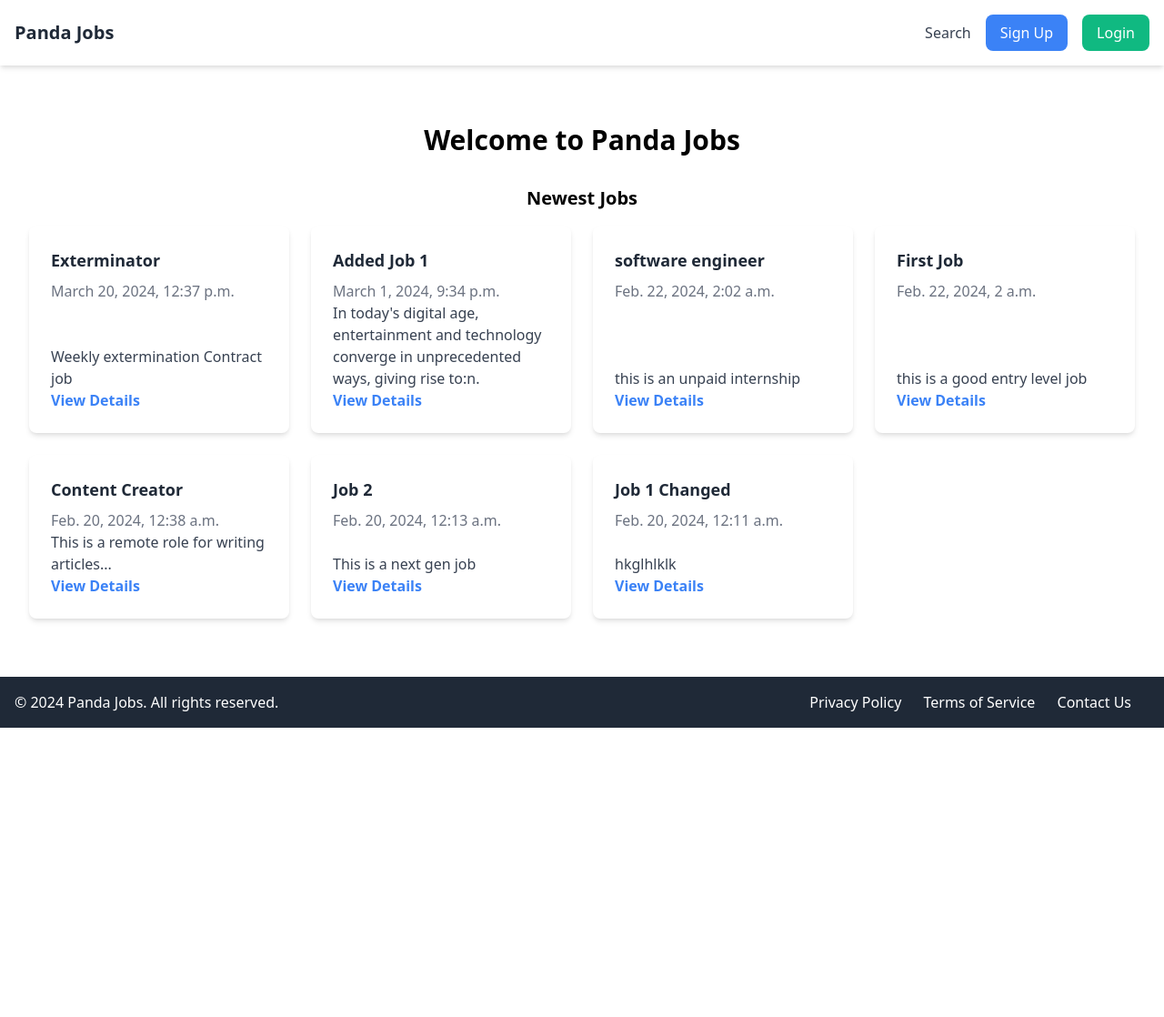
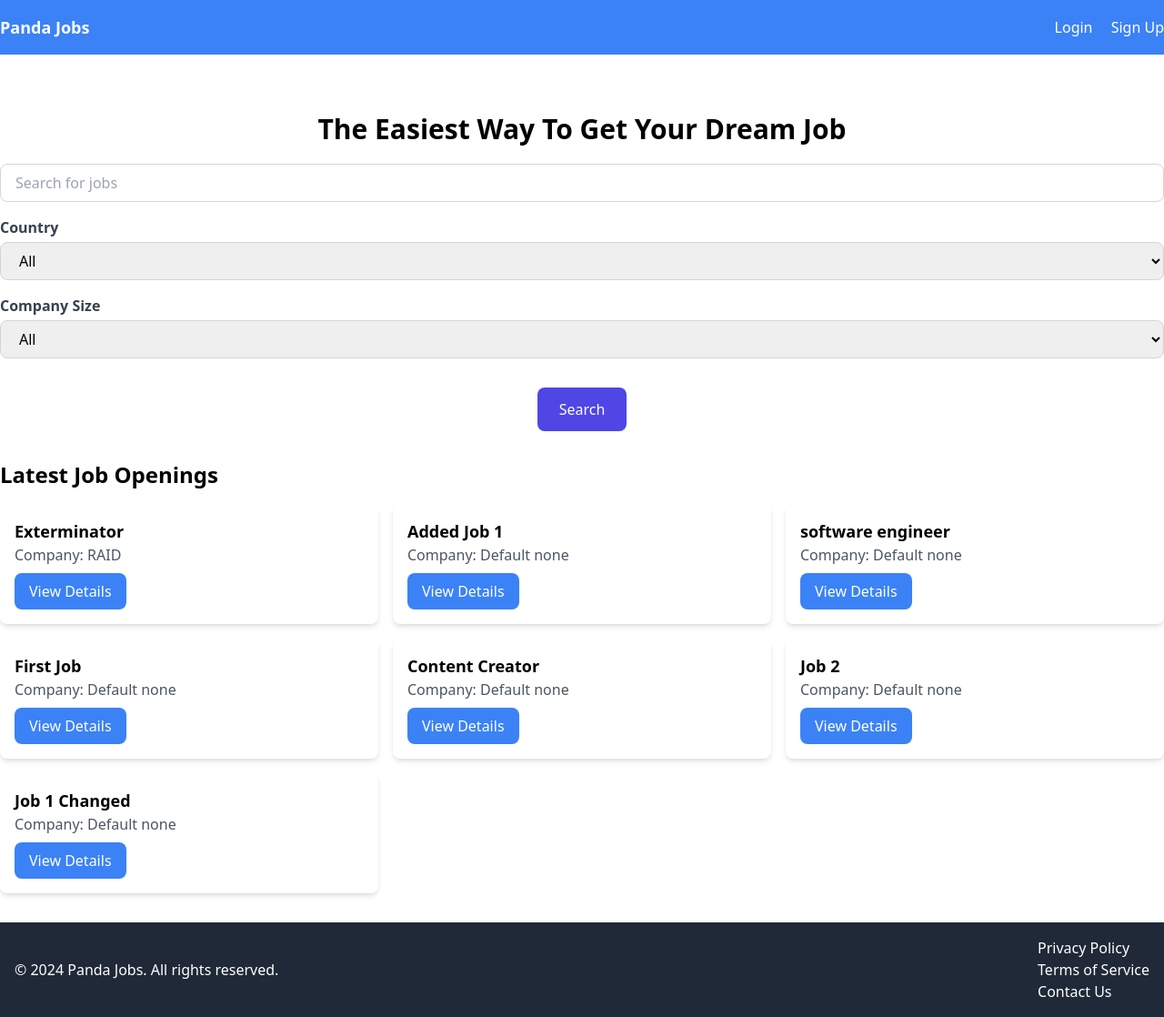
Before and after one commit to SeyiAyo/PandaJobs, a Django app: page / in a window 1280 px wide. Shown: the whole page at 91% size. Before the commit the page ends 800 px from the top, so only its background shows below. Run offline with Django 5.2, Linux system fonts and the light colour scheme; data comes from the database, SQL or seed files in the repository; both versions use the stored data as it was after the commit.

Commit message:
included search in the frontpage

```diff
--- a/apps/core/templates/base.html
+++ b/apps/core/templates/base.html
@@ -5,130 +5,32 @@
     <meta charset="UTF-8">
     <meta name="viewport" content="width=device-width, initial-scale=1.0">
     <title>{% block title %}{% endblock %} | Panda Jobs</title>
-    <link rel="stylesheet" href="https://cdn.jsdelivr.net/npm/tailwindcss@2.2.19/dist/tailwind.min.css">
-    <script src="https://unpkg.com/vue@3/dist/vue.global.js"></script>
-    <style>
-        html, body {
-            height: 100%;
-            margin: 0;
-            padding: 0;
-        }
-
-        #root {
-            min-height: 100%;
-            display: flex;
-            flex-direction: column;
-        }
-
-        main {
-            flex: 1;
-        }
-
-        .drawer {
-            width: auto;
-            transition: transform 0.3s ease;
-            transform: translateX(-100%);
-            position: fixed;
-            top: 0;
-            left: 0;
-            background-color: white;
-            z-index: 999;
-            overflow-y: auto;
-        }
-
-        .drawer.open {
-            transform: translateX(0);
-        }
-
-        .drawer-content {
-            padding: 20px;
-        }
-
-        .drawer-overlay {
-            position: fixed;
-            top: 0;
-            left: 0;
-            width: 100%;
-            height: 100%;
-            background-color: rgba(0, 0, 0, 0.5);
-            z-index: 998;
-            display: none;
-        }
-
-        .drawer.open + .drawer-overlay {
-            display: block;
-        }
-
-        .footer-links li {
-            display: inline-block;
-            margin-right: 20px;
-        }
-
-        @media (max-width: 768px) {
-            .footer-links {
-                flex-direction: column;
-                align-items: flex-start;
-            }
-        }
-    </style>
+    <link href="https://cdn.jsdelivr.net/npm/tailwindcss@2.2.19/dist/tailwind.min.css" rel="stylesheet">
 </head>
 
 <body>
-    <div id="root">
-        <nav class="bg-white shadow-md">
-            <div class="container mx-auto px-4">
-                <div class="flex justify-between items-center py-4">
-                    <a class="text-xl font-bold text-gray-800" href="/">Panda Jobs</a>
-                    <button id="menu-toggle" class="text-gray-600 focus:outline-none md:hidden">
-                        <svg class="h-6 w-6" fill="none" viewBox="0 0 24 24" stroke="currentColor">
-                            <path stroke-linecap="round" stroke-linejoin="round" stroke-width="2" d="M4 6h16M4 12h16m-7 6h7"></path>
-                        </svg>
-                    </button>
-                    <div class="hidden md:flex items-center space-x-4">
-                            <a href="{% url 'search' %}" class="text-gray-700 hover:text-gray-900 transition duration-300">Search</a>
-                        {% if request.user.is_authenticated %}
-                            <a href="{% url 'dashboard' %}" class="text-gray-700 hover:text-gray-900 transition duration-300">Dashboard</a>
-                            <a href="{% url 'notifications' %}" class="text-gray-700 hover:text-gray-900 transition duration-300">Notifications ({{notifications.count}})</a>
+    <nav class="bg-blue-500 py-4">
+        <div class="container mx-auto flex justify-between items-center">
+            <a href="/" class="text-white text-lg font-semibold">Panda Jobs</a>
+            <div>
+                {% if user.is_authenticated %}
+                <a href="{% url 'dashboard' %}" class="text-white mr-4">Dashboard</a>
                 <form action="{% url 'logout' %}" method="POST">
                     {% csrf_token %}
-                                <button class="py-2 px-4 bg-red-500 text-white rounded-lg hover:bg-red-600 transition duration-300" type="submit">Log Out</button>
+                    <button type="submit" class="text-white">Logout</button>
                 </form>
                 {% else %}
-                            <a href="/signup" class="py-2 px-4 bg-blue-500 text-white rounded-lg hover:bg-blue-600 transition duration-300">Sign Up</a>
-                            <a href="/login" class="py-2 px-4 bg-green-500 text-white rounded-lg hover:bg-green-600 transition duration-300">Login</a>
+                <a href="{% url 'login' %}" class="text-white mr-4">Login</a>
+                <a href="{% url 'signup' %}" class="text-white">Sign Up</a>
                 {% endif %}
-                    </div>
             </div>
         </div>
     </nav>
 
-        <div class="drawer bg-white shadow-md md:hidden">
-            <div class="drawer-content">
-                <div class="py-4">
-                        <a href="{% url 'search' %}" class="text-gray-700 hover:text-gray-900 transition duration-300 block">Search</a>
-                    {% if request.user.is_authenticated %}
-                        <a href="{% url 'dashboard' %}" class="text-gray-700 hover:text-gray-900 transition duration-300 block">Dashboard</a>
-                        <a href="{% url 'notifications' %}" class="text-gray-700 hover:text-gray-900 transition duration-300 block">Notifications ({{notifications.count}})</a>
-                        <form action="{% url 'logout' %}" method="POST">
-                            {% csrf_token %}
-                            <button class="py-2 px-4 bg-red-500 text-white rounded-lg hover:bg-red-600 transition duration-300 w-full mt-4" type="submit">Log Out</button>
-                        </form>
-                    {% else %}
-                        <a href="/signup" class="py-2 px-4 bg-blue-500 text-white rounded-lg hover:bg-blue-600 transition duration-300 w-full">Sign Up</a>
-                        <a href="/login" class="py-2 px-4 bg-green-500 text-white rounded-lg hover:bg-green-600 transition duration-300 w-full mt-4">Login</a>
-                    {% endif %}
-                </div>
-            </div>
-        </div>
-
-        <div class="drawer-overlay"></div>
-
-        <main class="container mx-auto px-4">
-            <section class="py-8">
+    <div class="container mx-auto py-8">
         {% block content %}
         {% endblock %}
-            </section>
-        </main>
+    </div>
 
     <footer class="bg-gray-800 text-white py-4">
         <div class="container mx-auto px-4 flex justify-between items-center">
@@ -140,19 +42,7 @@
             </ul>
         </div>
     </footer>
-    </div>
 
-    <script>
-        document.getElementById('menu-toggle').addEventListener('click', function() {
-            document.querySelector('.drawer').classList.toggle('open');
-            document.querySelector('.drawer-overlay').classList.toggle('open');
-        });
-
-        document.querySelector('.drawer-overlay').addEventListener('click', function() {
-            document.querySelector('.drawer').classList.remove('open');
-            this.classList.remove('open');
-        });
-    </script>
     {% block scripts %}
 
     {% endblock %}
--- a/apps/core/templates/frontpage.html
+++ b/apps/core/templates/frontpage.html
@@ -3,29 +3,18 @@
 {% block title %}Home{% endblock %}
 
 {% block content %}
-    <div class="container mx-auto px-4">
-        <h1 class="text-3xl font-bold text-center my-8">Welcome to Panda Jobs</h1>
+{% include 'search.html' %}
 
-        <h2 class="text-xl font-semibold text-center mb-4">Newest Jobs</h2>
-
-        <div class="grid grid-cols-1 sm:grid-cols-2 md:grid-cols-3 lg:grid-cols-4 gap-6">
-            {% for job in jobs %}
-                <div class="bg-white shadow-md rounded-lg overflow-hidden h-full">
-                    <div class="p-6 h-full flex flex-col justify-between">
-                        <div>
-                            <div class="font-semibold text-lg text-gray-800 mb-2">{{ job.title }}</div>
-                            <div class="text-gray-600 mb-2">{{ job.company }}</div>
-                            <div class="text-gray-500">{{ job.created_at }}</div>
-                        </div>
-                        <div>
-                            <p class="text-gray-700">{{ job.summary }}</p>
-                            <div class="mt-auto">
-                                <a href="{% url 'job_detail' job.id %}" class="text-blue-500 font-semibold hover:underline">View Details</a>
-                            </div>
-                        </div>
-                    </div>
-                </div>
-            {% endfor %}
+<div class="container mx-auto mt-8">
+    <h2 class="text-2xl font-semibold mb-4">Latest Job Openings</h2>
+    <div class="grid grid-cols-1 md:grid-cols-2 lg:grid-cols-3 gap-4">
+        {% for job in jobs %}
+        <div class="bg-white p-4 shadow-md rounded-lg">
+            <h3 class="text-lg font-semibold">{{ job.title }}</h3>
+            <p class="text-gray-600">Company: {{ job.company_name }}</p> <!-- Indicating the company -->
+            <a href="{% url 'job_detail' job.id %}" class="py-2 px-4 bg-blue-500 text-white rounded-lg hover:bg-blue-600 transition duration-300 inline-block mt-2">View Details</a>
         </div>
+        {% endfor %}
     </div>
+</div>
 {% endblock %}
--- a/apps/jobs/templates/search.html
+++ b/apps/jobs/templates/search.html
@@ -1,36 +1,26 @@
-{% extends 'base.html' %}
-{% load countries %}
-{% get_countries as countries %}
+{% block content %}
+<div class="container mx-auto mt-8">
+    <div class="">
+        <h1 class="text-3xl font-bold mb-4 text-center">The Easiest Way To Get Your Dream Job
+        </h1>
 
-{% block title %}Search{% endblock %}
-
-{% block content %}
-<div id="search-app" class="container mx-auto px-4">
-    <h1 class="text-3xl font-bold mb-4">Search</h1>
-
-    <form id="search-form" class="mb-4">
-        <div class="flex flex-wrap -mx-2">
-            <div class="w-full md:w-1/2 px-2 mb-4 md:mb-0">
-                <label for="query" class="block text-sm font-medium text-gray-700">Query</label>
-                <input id="query" name="query" type="text" required
-                    class="mt-1 focus:ring-indigo-500 focus:border-indigo-500 block w-full shadow-sm sm:text-sm border-gray-300 rounded-md">
+        <form id="search-form" class="mb-4">
+            <div class="mb-4">
+                <label for="query" class="block text-gray-700 font-semibold"></label>
+                <input type="text" id="query" name="query" class="w-full mt-1 px-4 py-2 border border-gray-300 rounded-lg focus:outline-none focus:border-indigo-500 focus:ring-1 focus:ring-indigo-500" placeholder="Search for jobs" required>
             </div>
-
-            <div class="w-full md:w-1/2 px-2 mb-4 md:mb-0">
-                <label for="company_country" class="block text-sm font-medium text-gray-700">Country</label>
-                <select id="company_country" name="company_country"
-                        class="mt-1 focus:ring-indigo-500 focus:border-indigo-500 block w-full shadow-sm sm:text-sm border-gray-300 rounded-md">
+            <div class="mb-4">
+                <label for="company_country" class="block text-gray-700 font-semibold">Country</label>
+                <select id="company_country" name="company_country" class="w-full mt-1 px-4 py-2 border border-gray-300 rounded-lg focus:outline-none focus:border-indigo-500 focus:ring-1 focus:ring-indigo-500">
                     <option value="" selected>All</option>
                     {% for code, name in countries %}
                         <option value="{{ code }}">{{ name }}</option>
                     {% endfor %}
                 </select>
             </div>
-
-            <div class="w-full md:w-1/2 px-2">
-                <label for="company_size" class="block text-sm font-medium text-gray-700">Company Size</label>
-                <select id="company_size" name="company_size"
-                        class="mt-1 focus:ring-indigo-500 focus:border-indigo-500 block w-full shadow-sm sm:text-sm border-gray-300 rounded-md">
+            <div class="mb-8">
+                <label for="company_size" class="block text-gray-700 font-semibold">Company Size</label>
+                <select id="company_size" name="company_size" class="w-full mt-1 px-4 py-2 border border-gray-300 rounded-lg focus:outline-none focus:border-indigo-500 focus:ring-1 focus:ring-indigo-500">
                     <option value="" selected>All</option>
                     <option value="size_1-9">1-9</option>
                     <option value="size_10-49">10-49</option>
@@ -38,23 +28,16 @@
                     <option value="size_100">100+</option>
                 </select>
             </div>
-        </div>
+            <div class="flex justify-center">
+                <button type="submit" class="bg-indigo-600 text-white px-6 py-3 rounded-lg hover:bg-indigo-700 focus:outline-none focus:bg-indigo-700">Search</button>
+            </div>
+        </form>
 
-        <div class="mt-4">
-            <button type="submit"
-                    class="inline-flex items-center px-4 py-2 border border-transparent text-sm font-medium rounded-md shadow-sm text-white bg-indigo-600 hover:bg-indigo-700 focus:outline-none focus:ring-2 focus:ring-offset-2 focus:ring-indigo-500">
-                Search
-            </button>
-        </div>
-    </form>
-
-    <div id="job-results" class="mt-8 container mx-auto px-4">
-        <!-- Search results will be displayed here -->
+        <div id="job-results" class="mt-8"></div>
     </div>
 </div>
-{% endblock %}
 
-{% block scripts %}
+
 <script>
     document.getElementById('search-form').addEventListener('submit', function(event) {
         event.preventDefault();
@@ -77,7 +60,7 @@
             'company_size': companySize
         }
 
-        fetch('api/', {
+        fetch('jobs/search/api/', {
             method: 'POST',
             headers: {
                 'Content-Type': 'application/json',
@@ -153,5 +136,4 @@
         return cookieValue;
     }
 </script>
-
 {% endblock %}
```
Also changed, not shown: apps/core/templates/frontpageold.html (added, +31 -0 lines), db.sqlite3. Lines whose indentation alone changed are shown as unchanged.
